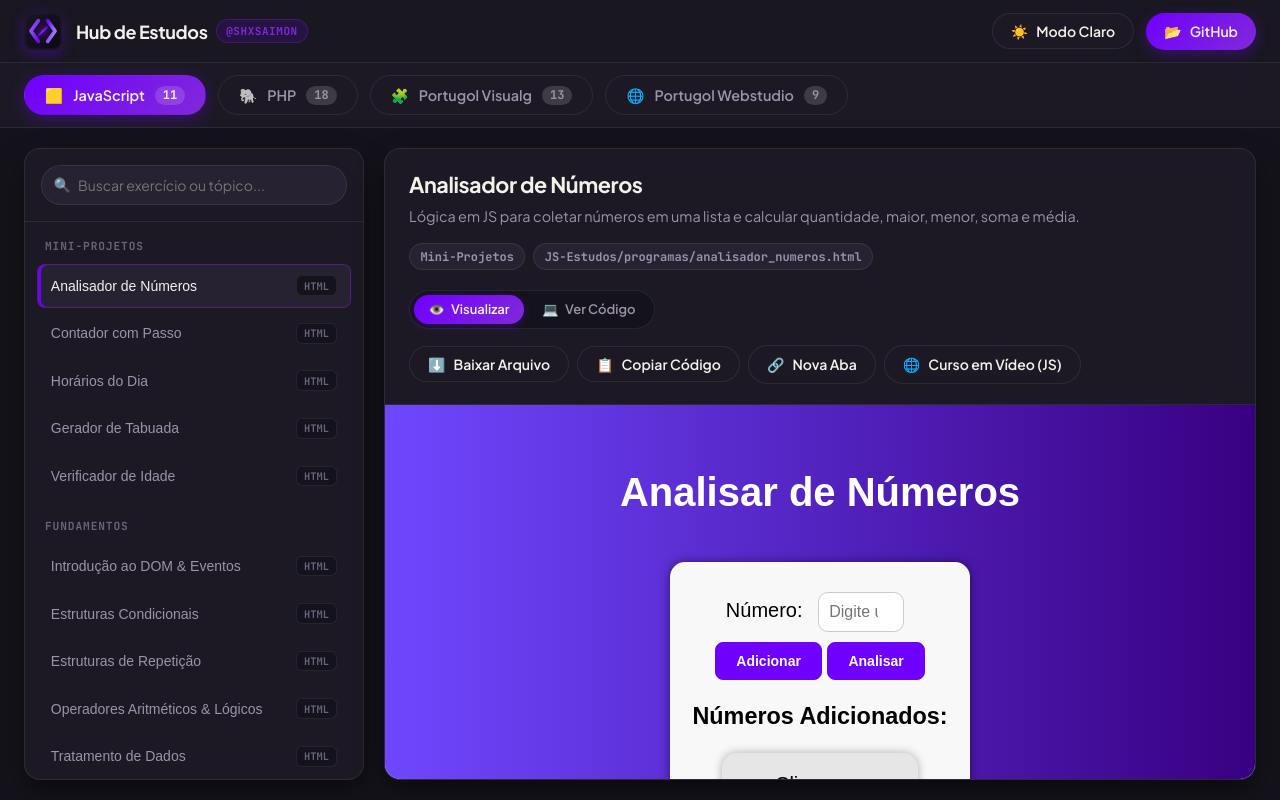
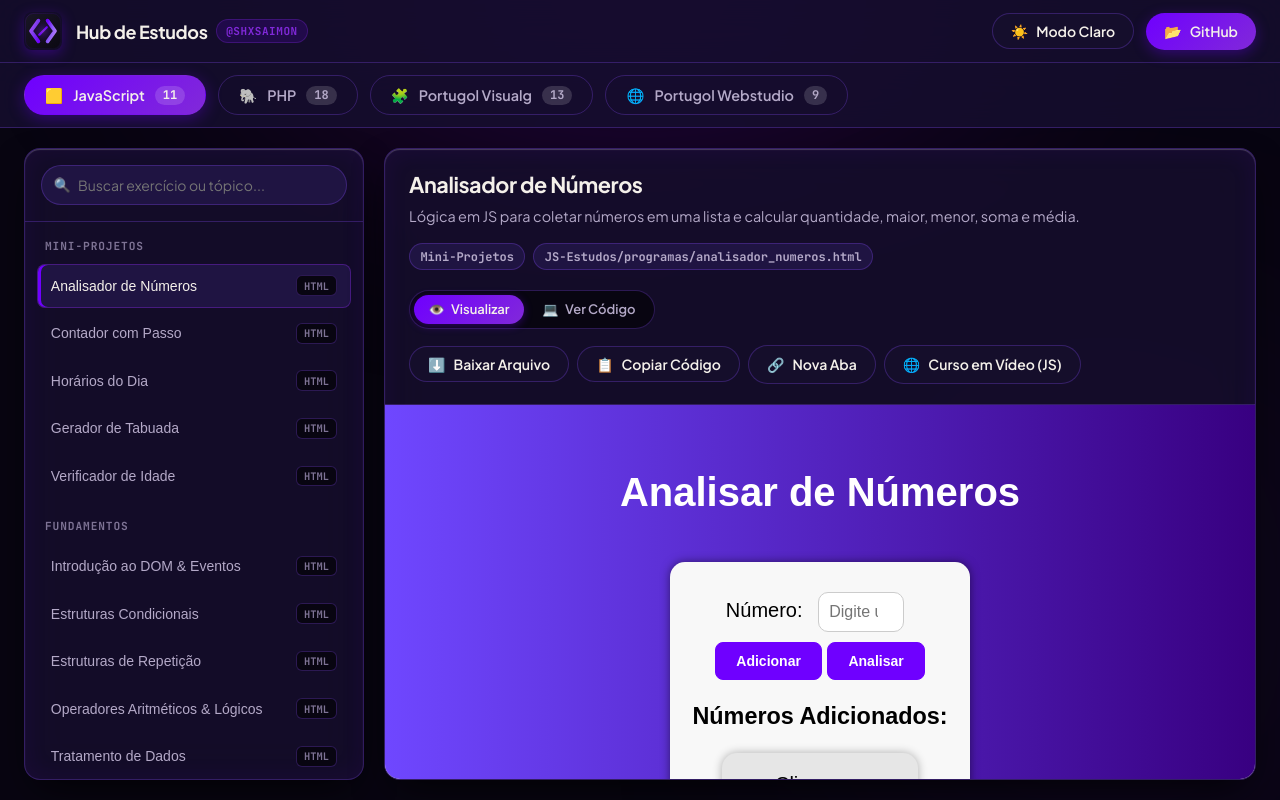
Before and after one commit to Shxsaimon/Estudos, a plain HTML site: page index.html in a window 1280 px wide. Both pictures are taken after a click on the button "Alternar tema". Drawn offline with nearby package versions, Linux system fonts and the light colour scheme.

Commit message:
style: ajuste na paleta de cores do hub, saindo de algo mórbido para cores mais vibrantes e detalhes com luz e glassmorphism

```diff
--- a/hub/css/style.css
+++ b/hub/css/style.css
@@ -33,23 +33,24 @@
     --track-webstudio: #06B6D4;
 }
 
-/* Modo Escuro (Padrão) */
+/* Modo Escuro (Padrão — Electric Indigo com Reflexo de Vidro e Luz Ambiente) */
 [data-theme="dark"] {
-    --bg-canvas: #14121A;
-    --bg-surface: #1C1924;
-    --bg-surface-elevated: #262232;
-    --bg-surface-glass: rgba(28, 25, 36, 0.85);
-    --border-color: rgba(255, 255, 255, 0.08);
-    --border-hover: rgba(129, 41, 217, 0.5);
+    --bg-canvas: #080511;
+    --bg-surface: rgba(22, 15, 46, 0.82);
+    --bg-surface-solid: #160F2E;
+    --bg-surface-elevated: rgba(34, 22, 70, 0.9);
+    --bg-surface-glass: rgba(22, 15, 46, 0.85);
+    --border-color: rgba(138, 75, 255, 0.28);
+    --border-hover: rgba(168, 85, 247, 0.7);
 
     --text-primary: #F4F0EA;
-    --text-secondary: #9C93AB;
-    --text-muted: #6B637B;
+    --text-secondary: #B4A9C8;
+    --text-muted: #7E7395;
 
-    --shadow-card: 0 12px 32px -8px rgba(0, 0, 0, 0.6);
-    --shadow-glow: 0 0 24px rgba(111, 0, 255, 0.25);
-    --code-bg: #121017;
-    --scrollbar-thumb: #352E46;
+    --shadow-card: 0 16px 40px -12px rgba(0, 0, 0, 0.85), inset 0 1px 1px 0 rgba(255, 255, 255, 0.22), inset 0 0 24px 0 rgba(111, 0, 255, 0.08);
+    --shadow-glow: 0 0 28px rgba(111, 0, 255, 0.35);
+    --code-bg: #0B0814;
+    --scrollbar-thumb: #342063;
 }
 
 /* Modo Claro (Foco em Leitura Confortável) */
@@ -94,6 +95,35 @@ body {
     overflow-x: hidden;
     display: flex;
     flex-direction: column;
+    position: relative;
+}
+
+/* Emissores de Luz Ambiente no Topo & Fundo (Obsidian Photonic Glow) */
+[data-theme="dark"] body::before {
+    content: '';
+    position: fixed;
+    top: -160px;
+    left: 50%;
+    transform: translateX(-50%);
+    width: 1050px;
+    height: 520px;
+    background: radial-gradient(ellipse 65% 50% at 50% 30%, rgba(111, 0, 255, 0.32) 0%, rgba(137, 0, 179, 0.18) 45%, transparent 75%);
+    filter: blur(120px);
+    pointer-events: none;
+    z-index: 0;
+}
+
+[data-theme="dark"] body::after {
+    content: '';
+    position: fixed;
+    top: 280px;
+    right: -150px;
+    width: 650px;
+    height: 650px;
+    background: radial-gradient(circle, rgba(129, 41, 217, 0.14) 0%, transparent 70%);
+    filter: blur(140px);
+    pointer-events: none;
+    z-index: 0;
 }
 
 /* Custom Scrollbars */
@@ -219,10 +249,14 @@ body {
 
 /* 4. BARRA DE TRILHAS (TABS) */
 .tracks-nav-container {
-    background: var(--bg-surface);
+    background: var(--bg-surface-glass);
+    backdrop-filter: blur(16px);
+    -webkit-backdrop-filter: blur(16px);
     border-bottom: 1px solid var(--border-color);
     padding: 0.75rem 1.5rem;
     overflow-x: auto;
+    position: relative;
+    z-index: 10;
 }
 
 .tracks-nav {
@@ -280,6 +314,8 @@ body {
     padding: 1.25rem 1.5rem;
     gap: 1.25rem;
     min-height: 0;
+    position: relative;
+    z-index: 1;
 }
 
 /* Barra Lateral de Exercícios */
@@ -287,12 +323,16 @@ body {
     width: 340px;
     flex-shrink: 0;
     background: var(--bg-surface);
+    backdrop-filter: blur(20px);
+    -webkit-backdrop-filter: blur(20px);
     border: 1px solid var(--border-color);
     border-radius: var(--radius-lg);
     display: flex;
     flex-direction: column;
     overflow: hidden;
     box-shadow: var(--shadow-card);
+    position: relative;
+    z-index: 1;
 }
 
 .sidebar-search-box {
@@ -407,6 +447,8 @@ body {
 .hub-content {
     flex: 1;
     background: var(--bg-surface);
+    backdrop-filter: blur(20px);
+    -webkit-backdrop-filter: blur(20px);
     border: 1px solid var(--border-color);
     border-radius: var(--radius-lg);
     display: flex;
@@ -414,6 +456,8 @@ body {
     overflow: hidden;
     box-shadow: var(--shadow-card);
     min-width: 0;
+    position: relative;
+    z-index: 1;
 }
 
 /* Cabeçalho do Quadro */
```
Also changed, not shown: 1 other file.
